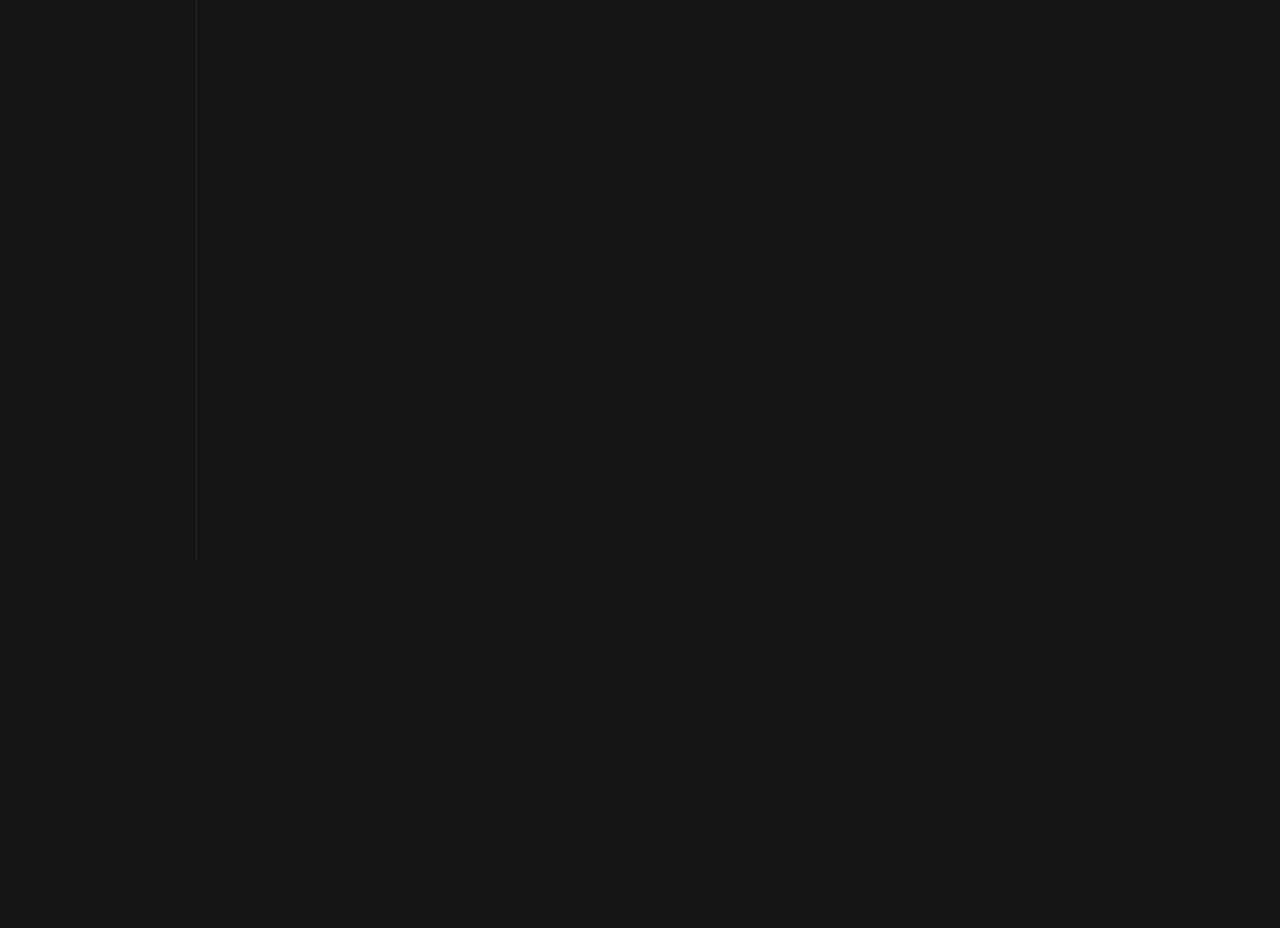
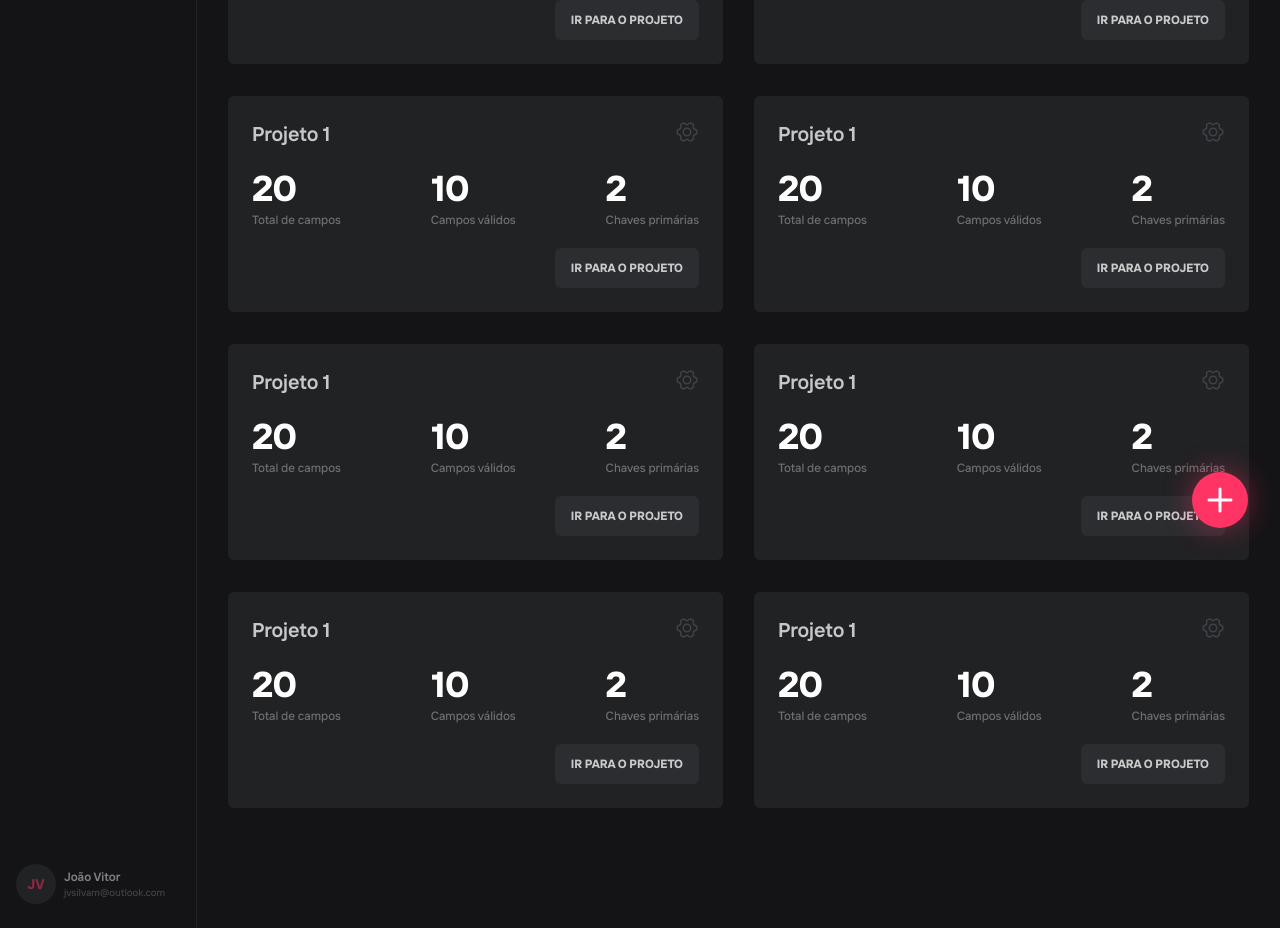
Before and after one commit to Equipe-Void/drconvert, a Next.js app in the folder web/: page / in a window 1280 px wide. Shown: the part 240-1168 px from the top of the page. Before the commit the page ends 800 px from the top, so only its background shows below. Built offline with nearby package versions, Linux system fonts and the light colour scheme.

Commit message:
feat: home page

```diff
--- a/web/app/(home)/_components/header.tsx
+++ b/web/app/(home)/_components/header.tsx
@@ -1,7 +1,12 @@
+"use client";
+
 import Image from "next/image";
 import logo from "@/public/images/logo.svg";
+import { usePathname } from "next/navigation";
 
 export default function Header() {
+	const pathname = usePathname();
+
 	return (
 		<div className="w-full px-4 h-14 flex border-b border-solid border-black1">
 			<div className="h-14 pr-12 border-r border-solid border-black1">
@@ -9,7 +14,7 @@ export default function Header() {
 			</div>
 			<div className="flex-1 flex items-center pl-4">
 				<h1 className="font-bold text-white/90 text-[1.625rem]">
-					Meus Projetos
+					{(pathname === "/" && "Meus Projetos") || "Configurações"}
 				</h1>
 			</div>
 		</div>
--- /dev/null
+++ b/web/app/(home)/_components/project-card.tsx
@@ -0,0 +1,35 @@
+"use client";
+
+import { GearSix } from "@phosphor-icons/react";
+
+export default function ProjectCard() {
+	return (
+		<div className="bg-black1 rounded-md min-w-[30.938rem] px-6 py-6 hover:bg-black1/85 duration-200">
+			<div className="flex item-center justify-between">
+				<h2 className="font-semibold text-white/75 text-xl">Projeto 1</h2>
+				<div className="cursor-pointer">
+					<GearSix className="h-6 w-6 text-gray2 hover:text-white/65 duration-200" />
+				</div>
+			</div>
+			<div className="flex justify-between py-5">
+				<div className="flex flex-col gap-1">
+					<p className="font-bold text-white text-4xl">20</p>
+					<p className="font-medium text-white/35 text-xs">Total de campos</p>
+				</div>
+				<div className="flex flex-col gap-1">
+					<p className="font-bold text-white text-4xl">10</p>
+					<p className="font-medium text-white/35 text-xs">Campos válidos</p>
+				</div>
+				<div className="flex flex-col gap-1">
+					<p className="font-bold text-white text-4xl">2</p>
+					<p className="font-medium text-white/35 text-xs">Chaves primárias</p>
+				</div>
+			</div>
+			<div className="flex justify-end">
+				<div className="cursor-pointer w-max font-bold text-white/75 text-xs bg-gray2/35 rounded-md px-4 py-3 hover:text-white duration-200">
+					IR PARA O PROJETO
+				</div>
+			</div>
+		</div>
+	);
+}
--- a/web/app/(home)/_components/sidebar.tsx
+++ b/web/app/(home)/_components/sidebar.tsx
@@ -9,7 +9,8 @@ export default function Sidebar() {
 	const pathname = usePathname();
 
 	return (
-		<div className="w-[12.25rem] h-full flex flex-col outline outline-1 outline-black1 pr-2 pt-6">
+		<div className="w-[12.25rem] h-full flex flex-col justify-between outline outline-1 outline-black1 pr-2 py-6">
+			<div>
 				{userRoutes.map(route => {
 					return (
 						<Link
@@ -25,5 +26,17 @@ export default function Sidebar() {
 					);
 				})}
 			</div>
+			<div className="flex gap-2 items-center px-4">
+				<div className="h-10 w-10 rounded-full flex items-center justify-center font-bold text-red text-sm bg-black1">
+					JV
+				</div>
+				<div className="gap-1">
+					<p className="font-semibold text-gray1 text-xs">João Vitor</p>
+					<p className="font-medium text-gray2 text-[0.625rem]">
+						jvsilvam@outlook.com
+					</p>
+				</div>
+			</div>
+		</div>
 	);
 }
--- a/web/app/(home)/page.tsx
+++ b/web/app/(home)/page.tsx
@@ -1,5 +1,23 @@
-import Layout from "./layout";
+"use client";
+
+import { Plus } from "@phosphor-icons/react";
+
+import ProjectCard from "./_components/project-card";
 
 export default function Home() {
-	return <div>home page</div>;
+	return (
+		<div className="flex-1 grid grid-cols-2 gap-8 px-8 py-8">
+			<ProjectCard />
+			<ProjectCard />
+			<ProjectCard />
+			<ProjectCard />
+			<ProjectCard />
+			<ProjectCard />
+			<ProjectCard />
+			<ProjectCard />
+			<div className="bg-pink rounded-full px-3 py-3 max-w-14 cursor-pointer hover:bg-pink/80 duration-200 shadow-button sticky bottom-8 left-full">
+				<Plus className="h-8 w-8 text-white" weight="bold" />
+			</div>
+		</div>
+	);
 }
--- a/web/package.json
+++ b/web/package.json
@@ -12,6 +12,7 @@
     "@next/font": "^14.1.4",
     "@phosphor-icons/react": "^2.0.15",
     "@radix-ui/react-checkbox": "^1.0.4",
+    "@radix-ui/react-dialog": "^1.0.5",
     "next": "14.1.4",
     "react": "^18",
     "react-dom": "^18"
--- a/web/tailwind.config.ts
+++ b/web/tailwind.config.ts
@@ -9,19 +9,19 @@ const config: Config = {
 	theme: {
 		extend: {
 			fontFamily: {
-        sans: ['var(--font-interphases)']
+				sans: ["var(--font-interphases)"],
 			},
 			colors: {
-        white: '#FFFFFF',
-        gray1: '#808081',
-        gray2: '#3F4349',
-        black0: '#141416',
-        black1: '#212224',
-        pink: '#FF3465',
-        red: '#8E2841'
+				white: "#FFFFFF",
+				gray1: "#808081",
+				gray2: "#3F4349",
+				black0: "#141416",
+				black1: "#212224",
+				pink: "#FF3465",
+				red: "#8E2841",
 			},
 			boxShadow: {
-				button: '0px 0px 55px rgba(255, 52, 101, 1)',
+				button: "0px 0px 30px rgba(255, 52, 101, .45)",
 			},
 		},
 	},
```
Also changed, not shown: 1 other file (tests, documents, lock files or other folders). Lines whose indentation alone changed are shown as unchanged.
